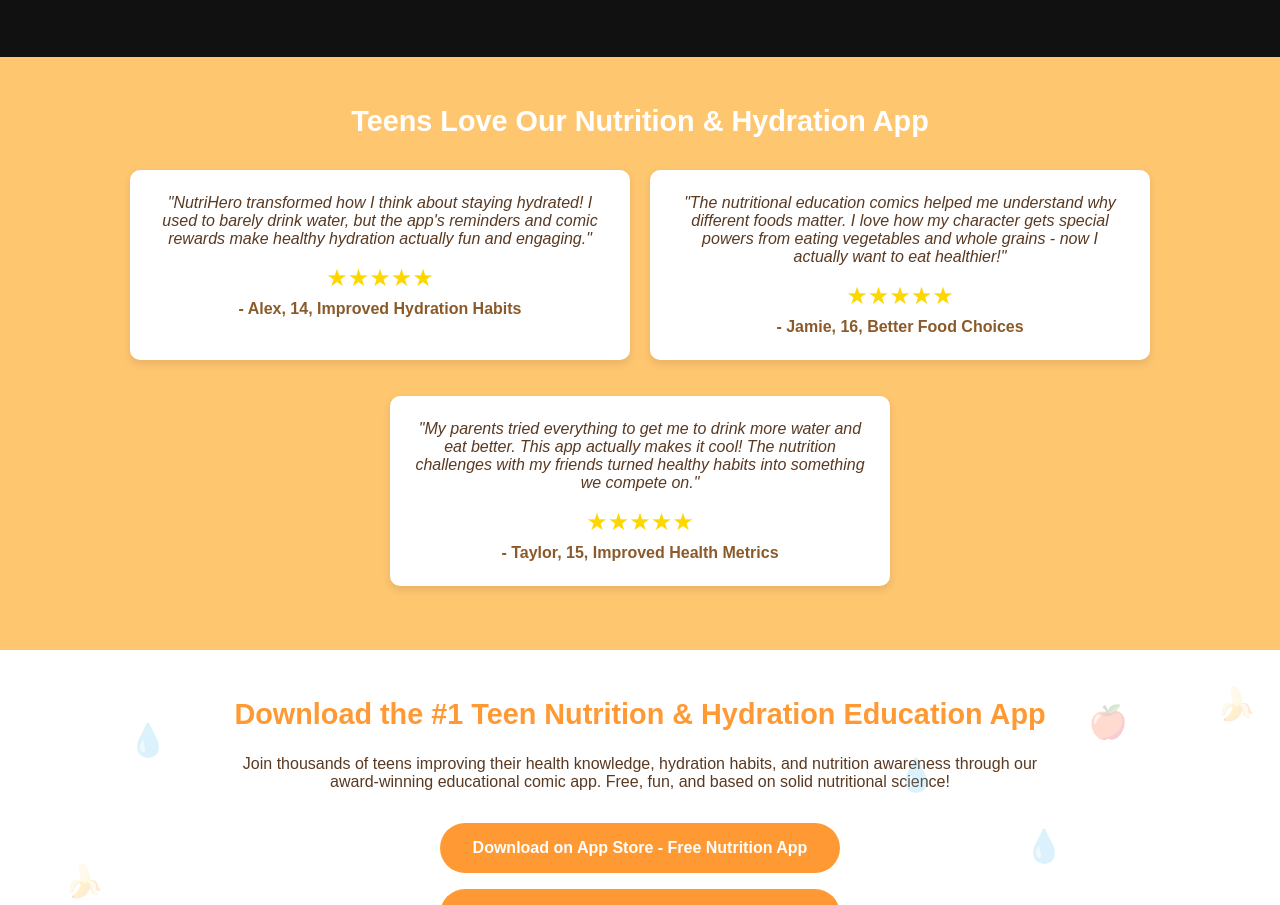
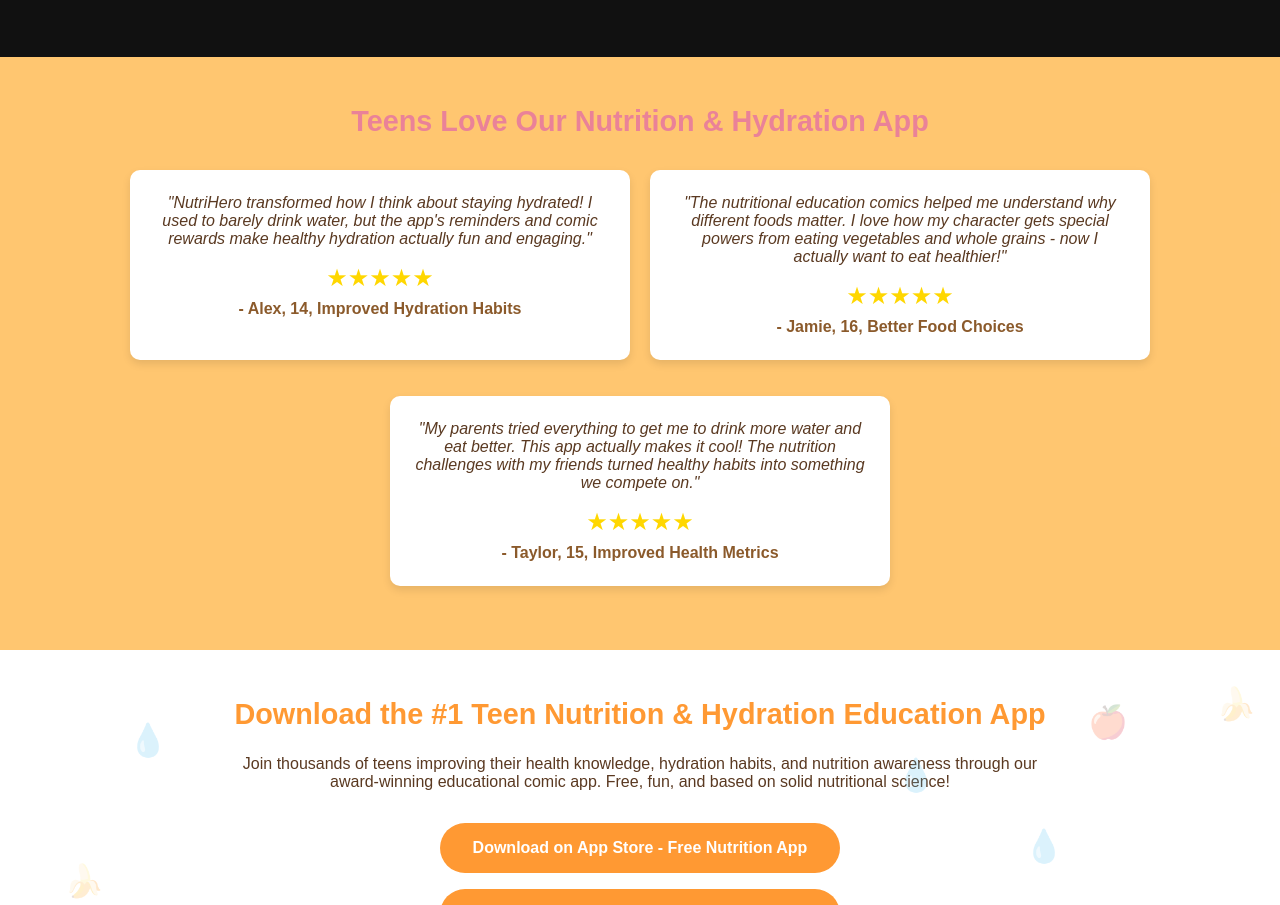
Before and after one commit to rayray20044/comicapp-landingpage, a website built with webpack: page index.html in a window 1280 px wide. Shown: the part 2094-2999 px from the top of the page. Built offline with nearby package versions, Linux system fonts and the light colour scheme.

Commit message:
Forcing GitHub Pages to update

```diff
--- a/css/style.css
+++ b/css/style.css
@@ -239,7 +239,7 @@
 
 .rating-section h2 {
   font-size: 1.8rem;
-  color: white;
+  color: #ea8298;
   margin-bottom: 2rem;
 }
 
```
